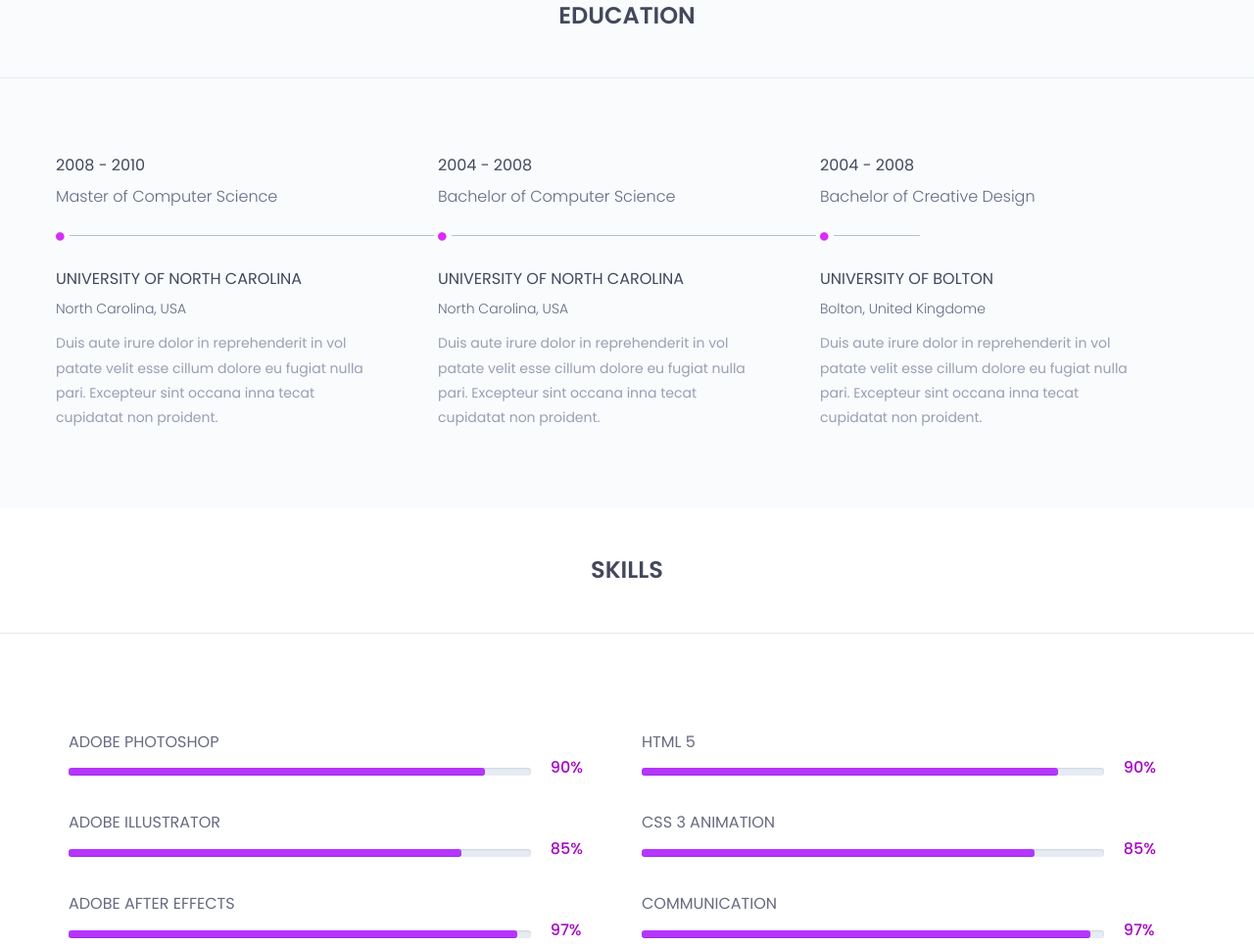
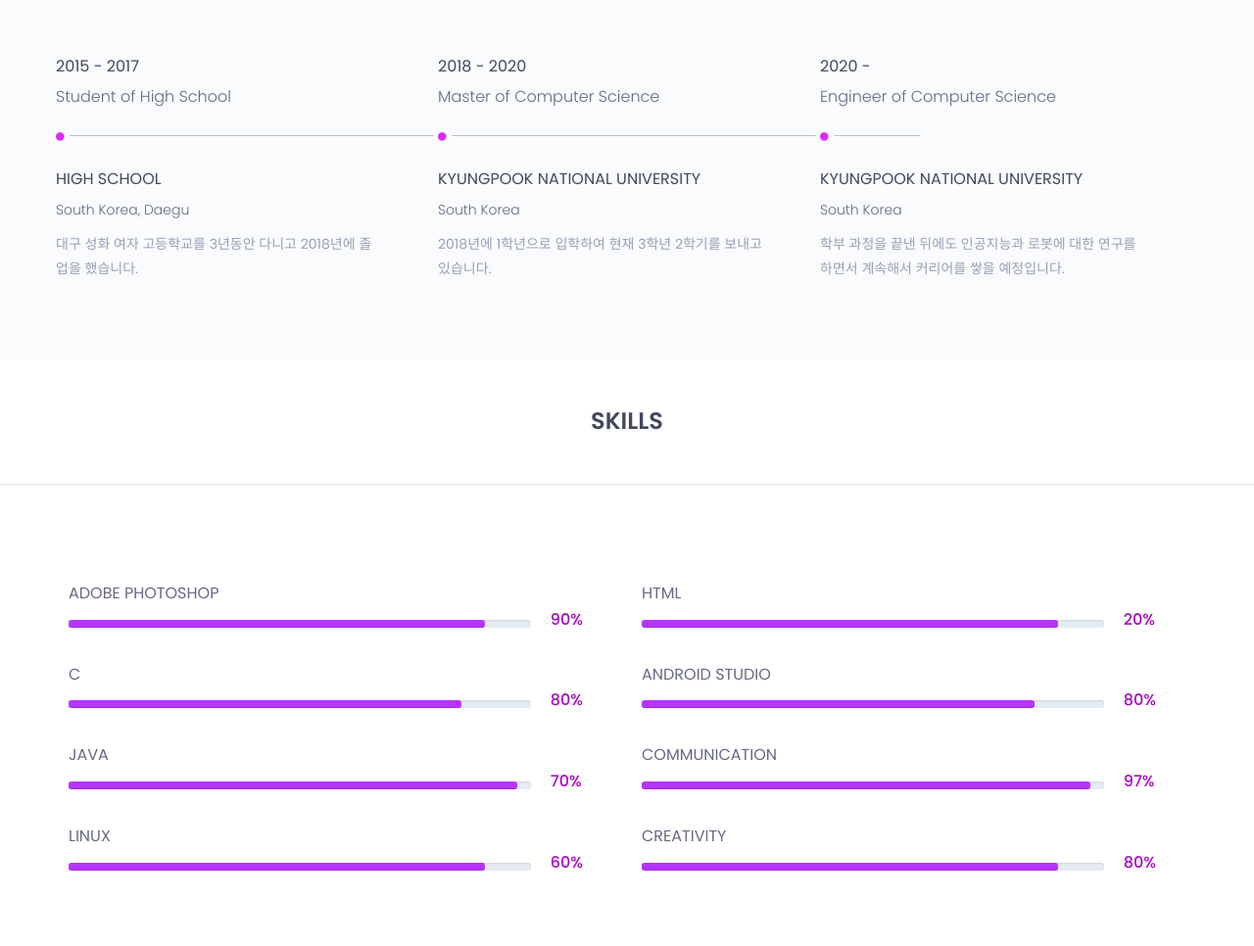
Before and after one commit to apple0626/apple0626.github.io, a plain HTML site: page index.html in a window 1280 px wide. Shown: the part 1834-2800 px from the top of the page at 98% size. Drawn offline with nearby package versions, Linux system fonts and the light colour scheme.

Commit message:
submit homework6

```diff
--- a/assets/css/style.css
+++ b/assets/css/style.css
@@ -190,7 +190,7 @@ nav.navbar.bootsnav .navbar-toggle i{color: #d92cf9;}
     align-items: center;
     justify-content: center;
     position:relative;
-    background:url(../images/about/background.jpeg)no-repeat;
+    background:url(../images/about/background.jpg)no-repeat;
     background-size:cover;
     background-position: center;
     height:890px;
--- a/index.html
+++ b/index.html
@@ -103,9 +103,9 @@
 				<div class="row">
 					<div class="col-md-12 text-center">
 						<div class="header-text">
-							<h2>안녕 <span>,</span> 나는 <br> 브라우니야 <span>.</span>   </h2>
-							<p>ui/ux designer and web developer</p>
-							<a href="assets/download/browney.txt" download>download resume</a>
+							<h2>안녕하세요 <span>,</span> 저는 <br> 김현진입니다 <span>.</span>   </h2>
+							<p>벌써 해달 부트캠프가 마지막이라니 아쉬워요.</p>
+							<a href="assets/download/browney.txt" download>Welcome this page</a>
 						</div><!--/.header-text-->
 					</div><!--/.col-->
 				</div><!-- /.row-->
@@ -117,7 +117,7 @@
 		<!--about start -->
 		<section id="about" class="about">
 			<div class="section-heading text-center">
-				<h2>about me</h2>
+				<h2>자기소개</h2>
 			</div>
 			<div class="container">
 				<div class="about-content">
@@ -125,28 +125,28 @@
 						<div class="col-sm-6">
 							<div class="single-about-txt">
 								<h3>
-									I am a Professional UI/UX Designer and Web developer. Consectetur an adipisi elita, sed do eiusmod tempor incididunt ut labore et dolore magna aliqua. Ut enim ad minim veniam quis nostrud.
+									저는 IT대학 컴퓨터학부에 재학 중인 2018112277 김현진입니다.
 								</h3>
 								<p>
-									Duis aute irure dolor in reprehenderit in voluptate velit esse cillum dolore eu fugiat nulla pariatur. Excepteur sint occaecat cupidatat non proident, sunt in culpa qui officia deserunt mollit anim id est laborum. Sed ut perspi unde omnis iste natus error sit voluptatem accusantium doloremque lauda ntium, totam rem aperiam, eaque ipsa quae ab illo inventore veritatis et quasi architecto beatae vitae dicta sunt explicabo. Nemo enim ipsam vo luptatem quia voluptas sit aspernatur aut odit aut fugit,
+									해달 면접한 게 얼마 전 같은데 벌써 기말고사 시즌이 왔다는 게 믿기지 않아요. 다들 모두 파이팅하시고 꼭 기말고사 끝나고 좋은 모습으로 봐요!
 								</p>
 								<div class="row">
 									<div class="col-sm-4">
 										<div class="single-about-add-info">
 											<h3>phone</h3>
-											<p>987-123-6547</p>
+											<p>010-8357-2628</p>
 										</div>
 									</div>
 									<div class="col-sm-4">
 										<div class="single-about-add-info">
 											<h3>email</h3>
-											<p>browny@info.com</p>
+											<p>hj1688@naver.com</p>
 										</div>
 									</div>
 									<div class="col-sm-4">
 										<div class="single-about-add-info">
 											<h3>website</h3>
-											<p>www.brownsine.com</p>
+											<p>https://computer.knu.ac.kr</p>
 										</div>
 									</div>
 								</div>
@@ -209,7 +209,30 @@
 						<div class="col-sm-4">
 							<div class="single-horizontal-timeline">
 								<div class="experience-time">
-									<h2>2008 - 2010</h2>
+									<h2>2015 - 2017</h2>
+									<h3>student <span>of </span> high school</h3>
+								</div><!--/.experience-time-->
+								<div class="timeline-horizontal-border">
+									<i class="fa fa-circle" aria-hidden="true"></i>
+									<span class="single-timeline-horizontal"></span>
+								</div>
+								<div class="timeline">
+									<div class="timeline-content">
+										<h4 class="title">
+											high school
+										</h4>
+										<h5>South Korea, Daegu</h5>
+										<p class="description">
+											대구 성화 여자 고등학교를 3년동안 다니고 2018년에 졸업을 했습니다.
+										</p>
+									</div><!--/.timeline-content-->
+								</div><!--/.timeline-->
+							</div>
+						</div>
+						<div class="col-sm-4">
+							<div class="single-horizontal-timeline">
+								<div class="experience-time">
+									<h2>2018 - 2020</h2>
 									<h3>master <span>of </span> computer science</h3>
 								</div><!--/.experience-time-->
 								<div class="timeline-horizontal-border">
@@ -219,11 +242,11 @@
 								<div class="timeline">
 									<div class="timeline-content">
 										<h4 class="title">
-											university of north carolina
+											kyungpook national university
 										</h4>
-										<h5>north carolina, USA</h5>
+										<h5>South korea</h5>
 										<p class="description">
-											Duis aute irure dolor in reprehenderit in vol patate velit esse cillum dolore eu fugiat nulla pari. Excepteur sint occana inna tecat cupidatat non proident.
+											2018년에 1학년으로 입학하여 현재 3학년 2학기를 보내고 있습니다.
 										</p>
 									</div><!--/.timeline-content-->
 								</div><!--/.timeline-->
@@ -232,31 +255,8 @@
 						<div class="col-sm-4">
 							<div class="single-horizontal-timeline">
 								<div class="experience-time">
-									<h2>2004 - 2008</h2>
-									<h3>bachelor <span>of </span> computer science</h3>
-								</div><!--/.experience-time-->
-								<div class="timeline-horizontal-border">
-									<i class="fa fa-circle" aria-hidden="true"></i>
-									<span class="single-timeline-horizontal"></span>
-								</div>
-								<div class="timeline">
-									<div class="timeline-content">
-										<h4 class="title">
-											university of north carolina
-										</h4>
-										<h5>north carolina, USA</h5>
-										<p class="description">
-											Duis aute irure dolor in reprehenderit in vol patate velit esse cillum dolore eu fugiat nulla pari. Excepteur sint occana inna tecat cupidatat non proident.
-										</p>
-									</div><!--/.timeline-content-->
-								</div><!--/.timeline-->
-							</div>
-						</div>
-						<div class="col-sm-4">
-							<div class="single-horizontal-timeline">
-								<div class="experience-time">
-									<h2>2004 - 2008</h2>
-									<h3>bachelor <span>of </span> creative design</h3>
+									<h2>2020 - </h2>
+									<h3>engineer <span>of </span> computer science</h3>
 								</div><!--/.experience-time-->
 								<div class="timeline-horizontal-border">
 									<i class="fa fa-circle" aria-hidden="true"></i>
@@ -266,11 +266,11 @@
 								<div class="timeline">
 									<div class="timeline-content">
 										<h4 class="title">
-											university of bolton
+											Kyungpook national university
 										</h4>
-										<h5>bolton, united kingdome</h5>
+										<h5>South Korea</h5>
 										<p class="description">
-											Duis aute irure dolor in reprehenderit in vol patate velit esse cillum dolore eu fugiat nulla pari. Excepteur sint occana inna tecat cupidatat non proident.
+											학부 과정을 끝낸 뒤에도 인공지능과 로봇에 대한 연구를 하면서 계속해서 커리어를 쌓을 예정입니다.
 										</p>
 									</div><!--/.timeline-content-->
 								</div><!--/.timeline-->
@@ -305,36 +305,36 @@
 										</div>
 									</div><!-- /.barWrapper -->
 									<div class="barWrapper">
-										<span class="progressText">adobe illustrator</span>
+										<span class="progressText">C</span>
 										<div class="single-progress-txt">
 											<div class="progress ">
 											   <div class="progress-bar" role="progressbar" aria-valuenow="85" aria-valuemin="10" aria-valuemax="100" style="">
 
 											   </div>
 											</div>
-											<h3>85%</h3>
+											<h3>80%</h3>
 										</div>
 									</div><!-- /.barWrapper -->
 									<div class="barWrapper">
-										<span class="progressText">adobe after effects</span>
+										<span class="progressText">Java</span>
 										<div class="single-progress-txt">
 											<div class="progress ">
 											   <div class="progress-bar" role="progressbar" aria-valuenow="97" aria-valuemin="10" aria-valuemax="100" style="">
 
 											   </div>
 											</div>
-											<h3>97%</h3>
+											<h3>70%</h3>
 										</div>
 									</div><!-- /.barWrapper -->
 									<div class="barWrapper">
-										<span class="progressText">sketch</span>
+										<span class="progressText">Linux</span>
 										<div class="single-progress-txt">
 											<div class="progress ">
 											   <div class="progress-bar" role="progressbar" aria-valuenow="90" aria-valuemin="10" aria-valuemax="100" style="">
 
 											   </div>
 											</div>
-											<h3>90%</h3>
+											<h3>60%</h3>
 										</div>
 									</div><!-- /.barWrapper -->
 								</div>
@@ -342,25 +342,25 @@
 							<div class="col-md-6">
 								<div class="single-skill-content">
 									<div class="barWrapper">
-										<span class="progressText">html 5</span>
+										<span class="progressText">html</span>
 										<div class="single-progress-txt">
 											<div class="progress ">
 												<div class="progress-bar" role="progressbar" aria-valuenow="90" aria-valuemin="10" aria-valuemax="100" style="">
 
 												</div>
 											</div>
-											<h3>90%</h3>
+											<h3>20%</h3>
 										</div>
 									</div><!-- /.barWrapper -->
 									<div class="barWrapper">
-										<span class="progressText">css 3 animation</span>
+										<span class="progressText">Android Studio</span>
 										<div class="single-progress-txt">
 											<div class="progress ">
 											   <div class="progress-bar" role="progressbar" aria-valuenow="85" aria-valuemin="10" aria-valuemax="100" style="">
 
 											   </div>
 											</div>
-											<h3>85%</h3>
+											<h3>80%</h3>
 										</div>
 									</div><!-- /.barWrapper -->
 									<div class="barWrapper">
@@ -382,7 +382,7 @@
 
 											   </div>
 											</div>
-											<h3>90%</h3>
+											<h3>80%</h3>
 										</div>
 									</div><!-- /.barWrapper -->
 								</div>
```
Also changed, not shown: assets/download/browney.txt, 1 other file.
